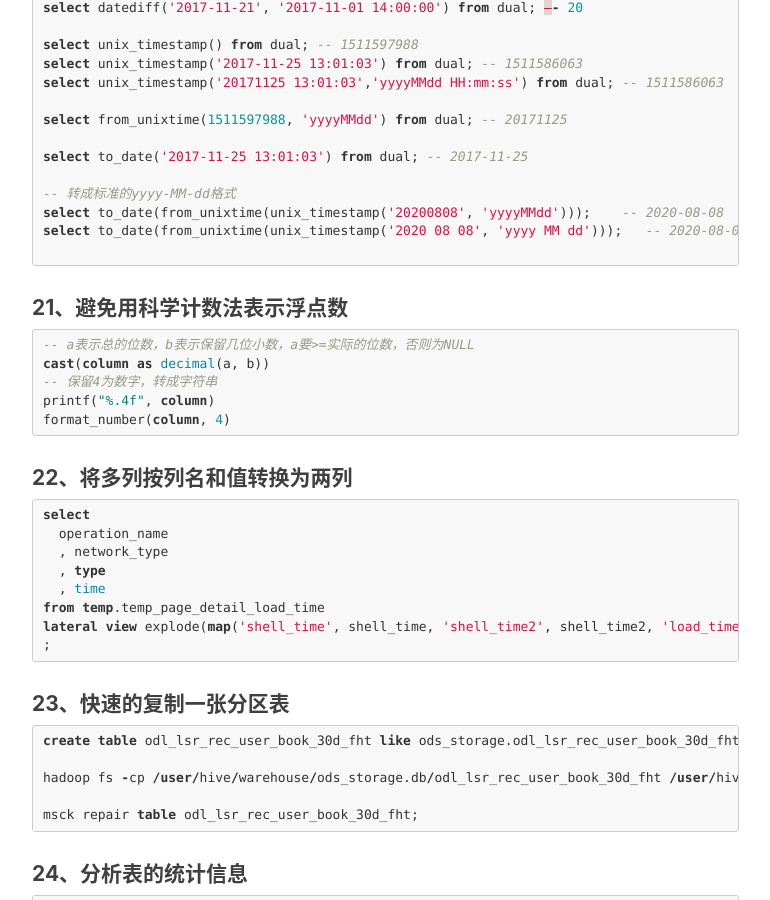
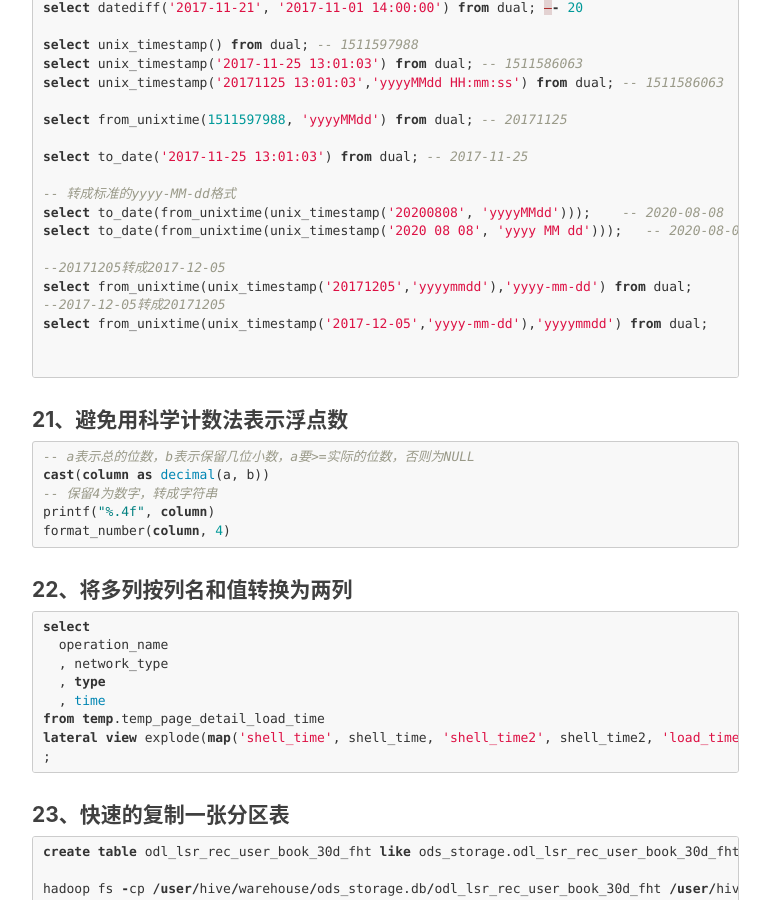
Before and after one commit to cddesire/cddesire.github.io, a Jekyll site: the page built from _posts/2017-05-23-common-sql-code.markdown, in a window 1280 px wide and 900 px high, scrolled down 7641 px. Shown: the whole window, without its empty margins (233-1003 px from the left). Built offline with Jekyll 4.4.1, drawn with Linux system fonts in a browser that asks for light colours; nearby versions of some CDN libraries; formulas are drawn with MathJax 3; comment, search, counter and statistics services are not loaded.

Commit message:
Update 2017-05-23-common-sql-code.markdown

````diff
--- a/_posts/2017-05-23-common-sql-code.markdown
+++ b/_posts/2017-05-23-common-sql-code.markdown
@@ -402,6 +402,12 @@ select to_date('2017-11-25 13:01:03') from dual; -- 2017-11-25
 -- 转成标准的yyyy-MM-dd格式
 select to_date(from_unixtime(unix_timestamp('20200808', 'yyyyMMdd')));    -- 2020-08-08
 select to_date(from_unixtime(unix_timestamp('2020 08 08', 'yyyy MM dd')));   -- 2020-08-08
+
+--20171205转成2017-12-05
+select from_unixtime(unix_timestamp('20171205','yyyymmdd'),'yyyy-mm-dd') from dual;
+--2017-12-05转成20171205
+select from_unixtime(unix_timestamp('2017-12-05','yyyy-mm-dd'),'yyyymmdd') from dual;
+
 
 ```
 
````
